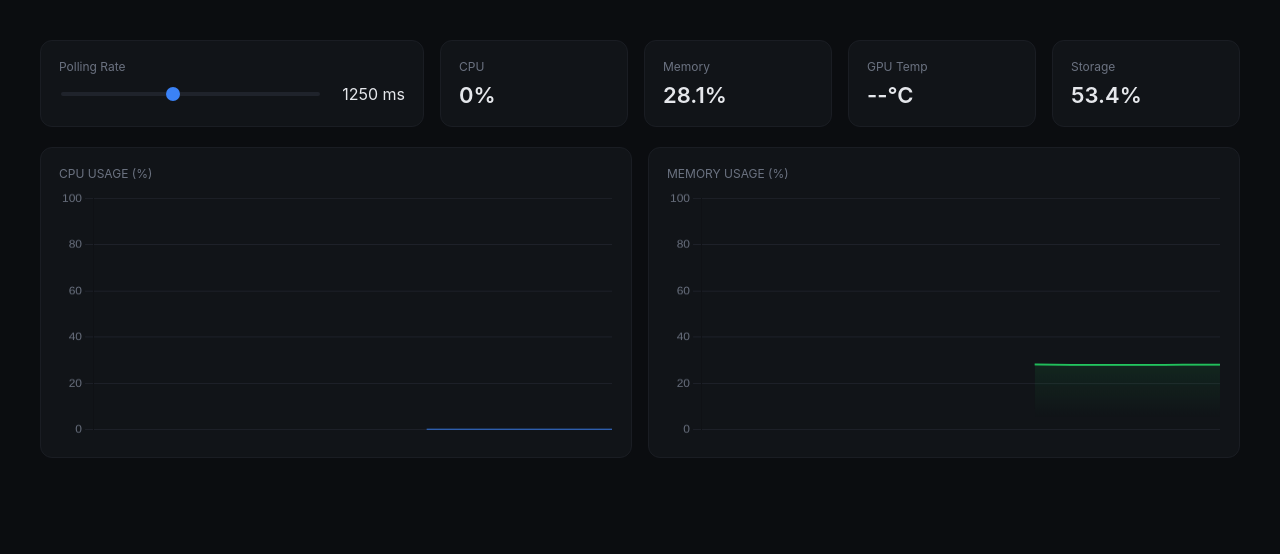
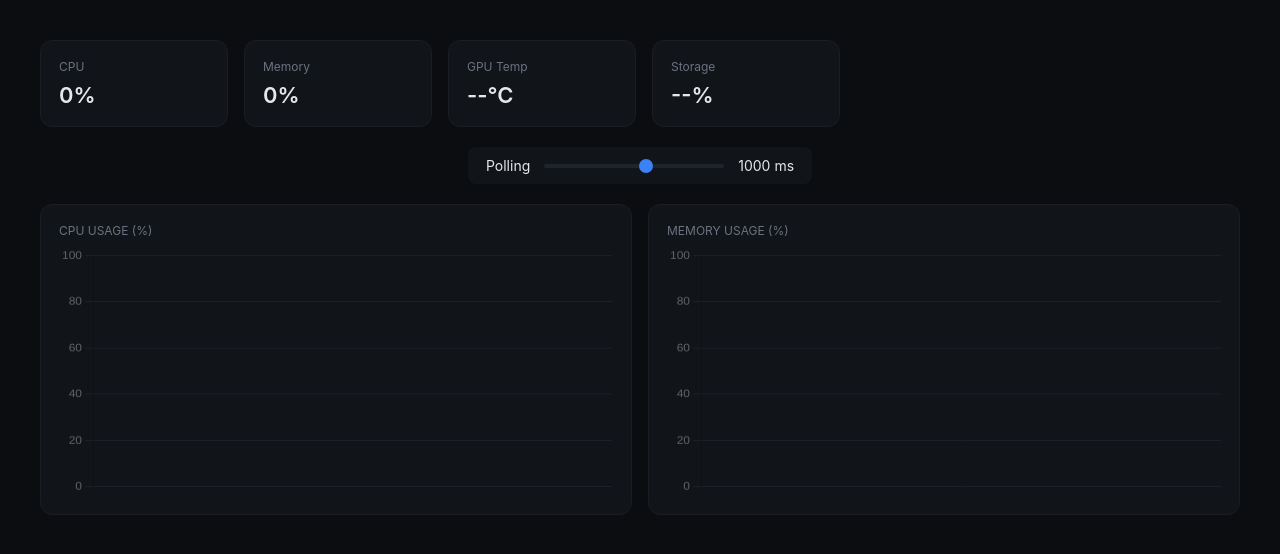
Before and after one commit to kali4nya/Flux-Panel, a Flask app: page / in a window 1280 px wide. Shown: the part 54-608 px from the top of the page. Run offline with Flask 3, Linux system fonts and the light colour scheme; some libraries are stand-ins or nearby versions.

Commit message:
sockets, sessions, cleanup
added socket communication in addition to old requests, added some session retension for the set polling rate, adjusted server code to be more future-ready, small ui improvements

```diff
--- a/main.py
+++ b/main.py
@@ -1,4 +1,5 @@
-from flask import Flask, jsonify, render_template
+from flask import Flask, jsonify, render_template, request
+from flask_socketio import SocketIO, emit
 import time
 
 from stats.cpu import get_cpu_stats
@@ -7,29 +8,29 @@ from stats.gpu import get_gpu_stats
 from stats.storage import get_storage_stats
 
 app = Flask(__name__)
+socketio = SocketIO(app, cors_allowed_origins="*")
 
-# Serve frontend
+# ----------------------------
+# CLIENT CONFIG STORAGE
+# ----------------------------
+
+# { session_id: { "interval": 1000 } }
+clients = {}
+
+
+# ----------------------------
+# FRONTEND
+# ----------------------------
+
 @app.route("/")
 def index():
     return render_template("index.html")
 
 
-# API endpoints
-@app.route("/api/cpu", methods=["GET"])
-def cpu():
-    return jsonify(get_cpu_stats())
-
-@app.route("/api/ram", methods=["GET"])
-def ram():
-    return jsonify(get_ram_stats())
-
-@app.route("/api/gpu", methods=["GET"])
-def gpu():
-    return jsonify(get_gpu_stats())
-
-@app.route("/api/storage", methods=["GET"])
-def storage():
-    return jsonify(get_storage_stats())
+# ----------------------------
+# OPTIONAL REST ENDPOINTS
+# (Still available if needed)
+# ----------------------------
 
 @app.route("/api/stats", methods=["GET"])
 def stats():
@@ -42,5 +43,73 @@ def stats():
     })
 
 
+# ----------------------------
+# SOCKET EVENTS
+# ----------------------------
+
+@socketio.on("connect")
+def handle_connect():
+    sid = request.sid
+    print(f"Client connected: {sid}")
+
+    # Default config
+    clients[sid] = {
+        "interval": 1000
+    }
+
+    socketio.start_background_task(stream_stats, sid)
+
+
+@socketio.on("disconnect")
+def handle_disconnect():
+    sid = request.sid
+    print(f"Client disconnected: {sid}")
+
+    if sid in clients:
+        del clients[sid]
+
+
+@socketio.on("set_config")
+def handle_set_config(data):
+    """
+    Expected payload:
+    { "interval": 500 }
+    """
+
+    sid = request.sid
+
+    if sid in clients:
+        interval = int(data.get("interval", 1000))
+
+        # Safety clamp
+        interval = max(100, min(interval, 5000))
+
+        clients[sid]["interval"] = interval
+
+        print(f"Updated interval for {sid}: {interval}ms")
+
+        emit("config_updated", {"interval": interval})
+
+
+def stream_stats(sid):
+    """
+    Individual stream loop per client
+    """
+    while sid in clients:
+        interval = clients[sid]["interval"]
+
+        data = {
+            "cpu": get_cpu_stats(),
+            "ram": get_ram_stats(),
+            "gpu": get_gpu_stats(),
+            "storage": get_storage_stats(),
+            "timestamp": int(time.time())
+        }
+
+        socketio.emit("stats_update", data, room=sid)
+
+        socketio.sleep(interval / 1000.0)
+
+
 if __name__ == "__main__":
-    app.run(host="0.0.0.0", port=5000, debug=True)
+    socketio.run(app, host="0.0.0.0", port=5000, debug=True)
--- a/static/css/style.css
+++ b/static/css/style.css
@@ -87,3 +87,24 @@ input[type="range"]::-webkit-slider-thumb {
     border-radius: 50%;
     cursor: pointer;
 }
+
+.center-control {
+    justify-content: center;
+    margin: 20px 0;
+}
+
+.control-box {
+    background: #111418;
+    padding: 10px 18px;
+    border-radius: 8px;
+    display: flex;
+    align-items: center;
+    gap: 12px;
+    font-size: 14px;
+}
+
+/* visually invert slider */
+.control-box input[type="range"] {
+    width: 180px;
+    transform: scaleX(-1);
+}
--- a/static/js/app.js
+++ b/static/js/app.js
@@ -1,16 +1,27 @@
-const API_BASE = "";
 const MAX_POINTS = 15;
 
-let pollingInterval = 1000;
-let pollingTimer;
+let socket;
+let slider = document.getElementById("pollingSlider");
+let pollingLabel = document.getElementById("pollingValue");
+
+/* ------------------ COOKIE ------------------ */
+
+function getPollingFromCookie() {
+    const match = document.cookie.match(/pollingRate=(\d+)/);
+    return match ? parseInt(match[1]) : 1000;
+}
+
+function setPollingCookie(value) {
+    document.cookie = `pollingRate=${value}; path=/; max-age=31536000`;
+}
+
+/* ------------------ CHART ------------------ */
 
 function createGradient(ctx, color) {
     const gradient = ctx.createLinearGradient(0, 0, 0, 250);
-
     gradient.addColorStop(0, color + "88");
     gradient.addColorStop(0.4, color + "44");
     gradient.addColorStop(1, color + "00");
-
     return gradient;
 }
 
@@ -41,29 +52,18 @@ function createChart(canvasId, lineColor) {
                 intersect: false
             },
             scales: {
-                x: {
-                    display: false,
-                    grid: { display: false }
-                },
+                x: { display: false },
                 y: {
                     min: 0,
                     max: 100,
-                    ticks: {
-                        stepSize: 20,
-                        color: "#6b7280"
-                    },
-                    grid: {
-                        color: "#1f232b"
-                    }
+                    ticks: { stepSize: 20 },
+                    grid: { color: "#1f232b" }
                 }
             },
             plugins: {
                 legend: { display: false },
                 tooltip: {
                     enabled: true,
-                    backgroundColor: "#111418",
-                    borderColor: "#1f232b",
-                    borderWidth: 1,
                     displayColors: false,
                     callbacks: {
                         title: () => "",
@@ -84,11 +84,21 @@ function pushData(chart, value) {
     chart.update();
 }
 
-async function fetchStats() {
-    try {
-        const res = await fetch(`${API_BASE}/api/stats`);
-        const data = await res.json();
+/* ------------------ SOCKET.IO ------------------ */
 
+function initSocket() {
+    socket = io(); // Connect to the server
+
+    // Send initial polling interval from cookie
+    const interval = getPollingFromCookie();
+    socket.emit("set_config", { interval });
+
+    // Update slider display
+    slider.value = interval;
+    pollingLabel.innerText = interval + " ms";
+
+    // Listen for stats updates
+    socket.on("stats_update", (data) => {
         const cpuUsage = data.cpu?.usage_percent ?? 0;
         const ramUsage = data.ram?.usage_percent ?? 0;
 
@@ -107,37 +117,28 @@ async function fetchStats() {
 
         pushData(cpuChart, cpuUsage);
         pushData(ramChart, ramUsage);
+    });
 
-    } catch (err) {
-        console.error("Failed to fetch stats:", err);
-    }
+    // Optional: Listen for confirmation from server
+    socket.on("config_updated", (data) => {
+        console.log("Polling interval updated on server:", data.interval);
+    });
 }
 
-function startPolling() {
-    clearInterval(pollingTimer);
-    pollingTimer = setInterval(fetchStats, pollingInterval);
-}
-
-const slider = document.getElementById("pollingSlider");
-const pollingLabel = document.getElementById("pollingValue");
+/* ------------------ SLIDER ------------------ */
 
 function updatePolling() {
-    // Invert value so right = faster
-    const max = parseInt(slider.max);
-    const min = parseInt(slider.min);
+    const newInterval = parseInt(slider.value);
+    pollingLabel.innerText = newInterval + " ms";
+    setPollingCookie(newInterval);
 
-    const inverted = max - slider.value + min;
-
-    pollingInterval = inverted;
-    pollingLabel.innerText = inverted + " ms";
-
-    startPolling();
+    if (socket) {
+        socket.emit("set_config", { interval: newInterval });
+    }
 }
 
 slider.addEventListener("input", updatePolling);
 
-// Initialize correctly on load
-updatePolling();
+/* ------------------ INIT ------------------ */
 
-startPolling();
-fetchStats();
+initSocket();
--- a/templates/index.html
+++ b/templates/index.html
@@ -3,9 +3,7 @@
 <head>
     <title>Flux Panel</title>
 
-    <!-- Flask static linking -->
     <link rel="stylesheet" href="{{ url_for('static', filename='css/style.css') }}">
-
     <script src="https://cdn.jsdelivr.net/npm/chart.js"></script>
 </head>
 <body>
@@ -20,14 +18,8 @@
 
 <div class="container">
 
+    <!-- STAT CARDS -->
     <div class="row">
-        <div class="card wide-card">
-            <div class="stat-label">Polling Rate</div>
-            <div class="slider-container">
-                <input type="range" id="pollingSlider" min="250" max="2000" step="250" value="1000">
-                <span id="pollingValue">1000 ms</span>
-            </div>
-        </div>
         <div class="card stat-card">
             <div class="stat-label">CPU</div>
             <div class="stat-value" id="cpuValue">0%</div>
@@ -49,6 +41,20 @@
         </div>
     </div>
 
+    <!-- POLLING CONTROL (ABOVE GRAPHS) -->
+    <div class="row center-control">
+        <div class="control-box">
+            <span>Polling</span>
+            <input type="range"
+                   id="pollingSlider"
+                   min="250"
+                   max="2000"
+                   step="250">
+            <span id="pollingValue"></span>
+        </div>
+    </div>
+
+    <!-- GRAPHS -->
     <div class="row">
         <div class="card wide-card">
             <div class="stat-label">CPU USAGE (%)</div>
@@ -63,7 +69,7 @@
 
 </div>
 
-<!-- Flask static JS -->
+<script src="https://cdn.socket.io/4.7.2/socket.io.min.js"></script>
 <script src="{{ url_for('static', filename='js/app.js') }}"></script>
 
 </body>
```
